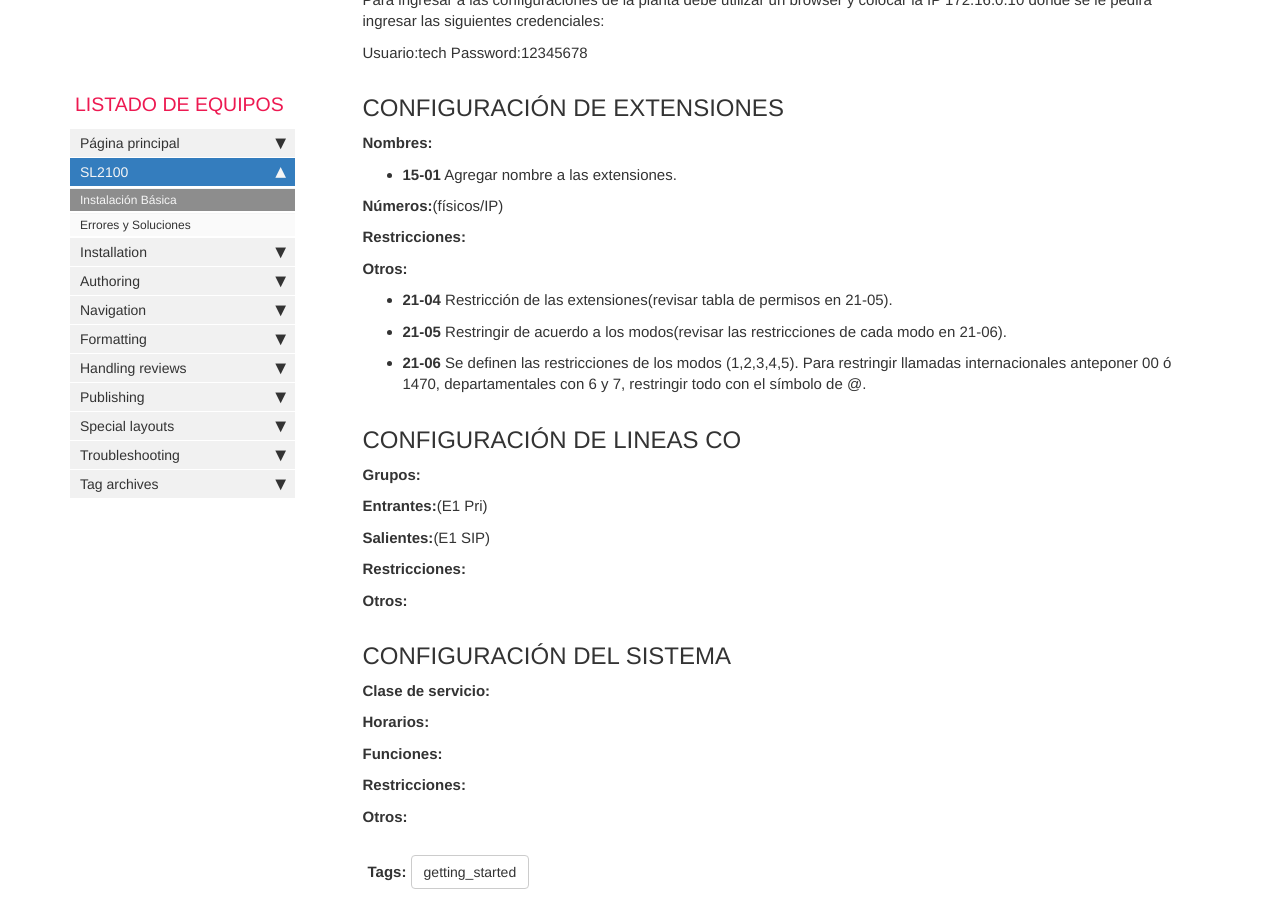
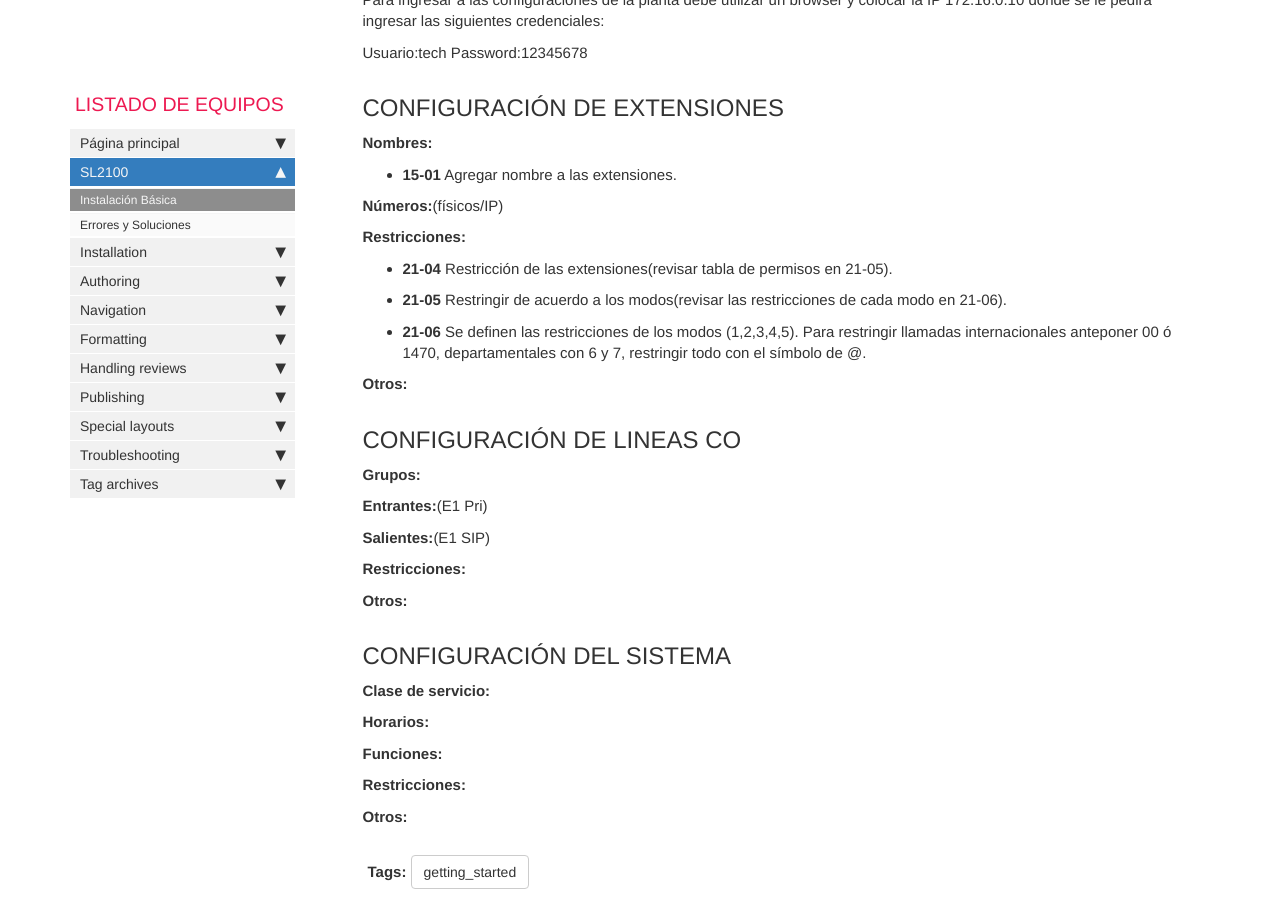
Before and after one commit to soporteiasa/soporteiasa.github.io, a Jekyll site: the page built from pages/mydoc/mydoc_release_notes_60.md, in a window 1280 px wide and 900 px high, scrolled down 531 px. Built offline with Jekyll 4.4.1, drawn with Linux system fonts in a browser that asks for light colours; comment, search, counter and statistics services are not loaded.

```diff
--- a/pages/mydoc/mydoc_release_notes_60.md
+++ b/pages/mydoc/mydoc_release_notes_60.md
@@ -25,11 +25,11 @@ Password:12345678
 
 **Restricciones:**
 
-**Otros:**
-
 *  **21-04** Restricción de las extensiones(revisar tabla de permisos en 21-05).
 *  **21-05** Restringir de acuerdo a los modos(revisar las restricciones de cada modo en 21-06).
 *  **21-06** Se definen las restricciones de los modos (1,2,3,4,5). Para restringir llamadas internacionales anteponer 00 ó 1470, departamentales con 6 y 7, restringir todo con el símbolo de @.
+
+**Otros:**
 
 ## CONFIGURACIÓN DE LINEAS CO
 
```
